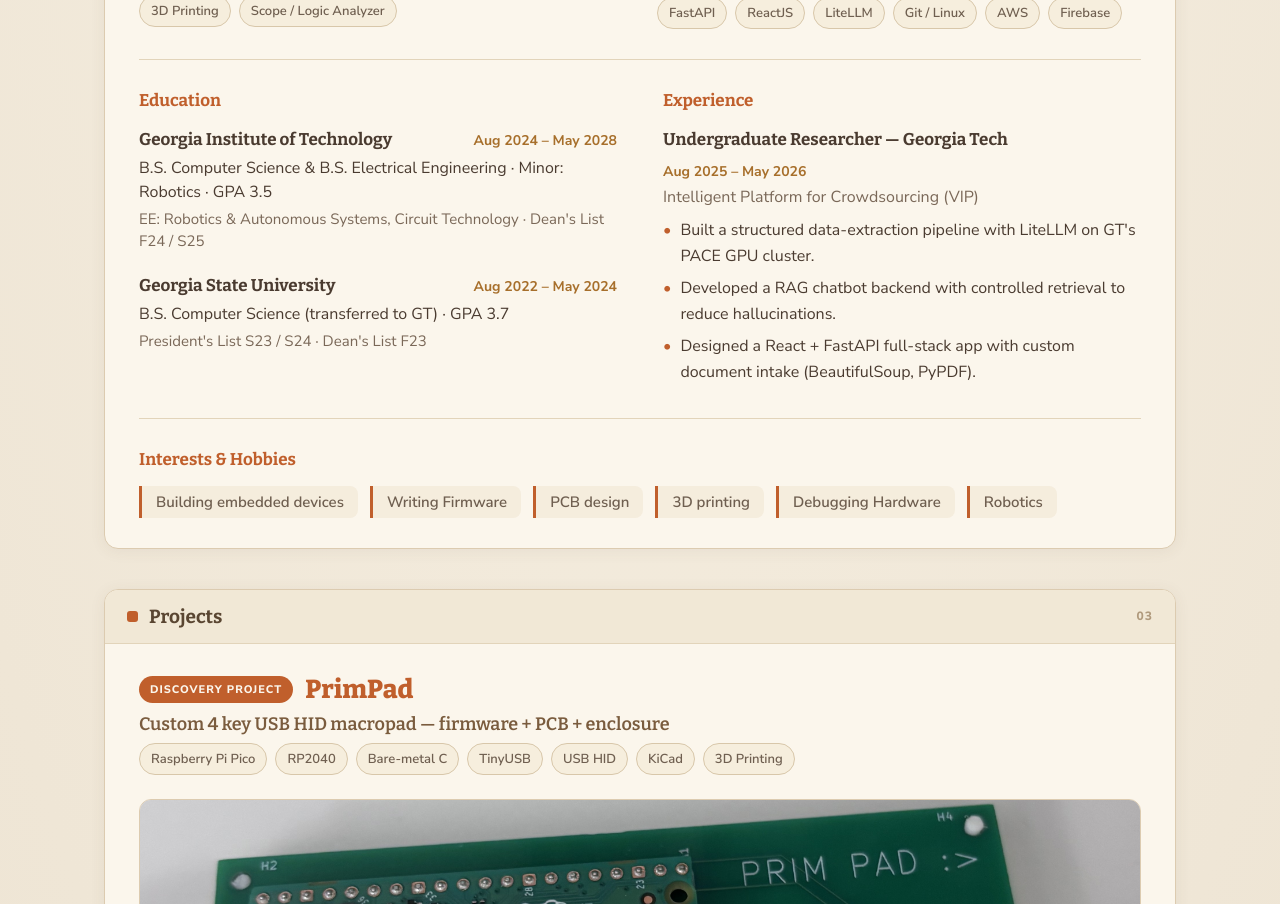
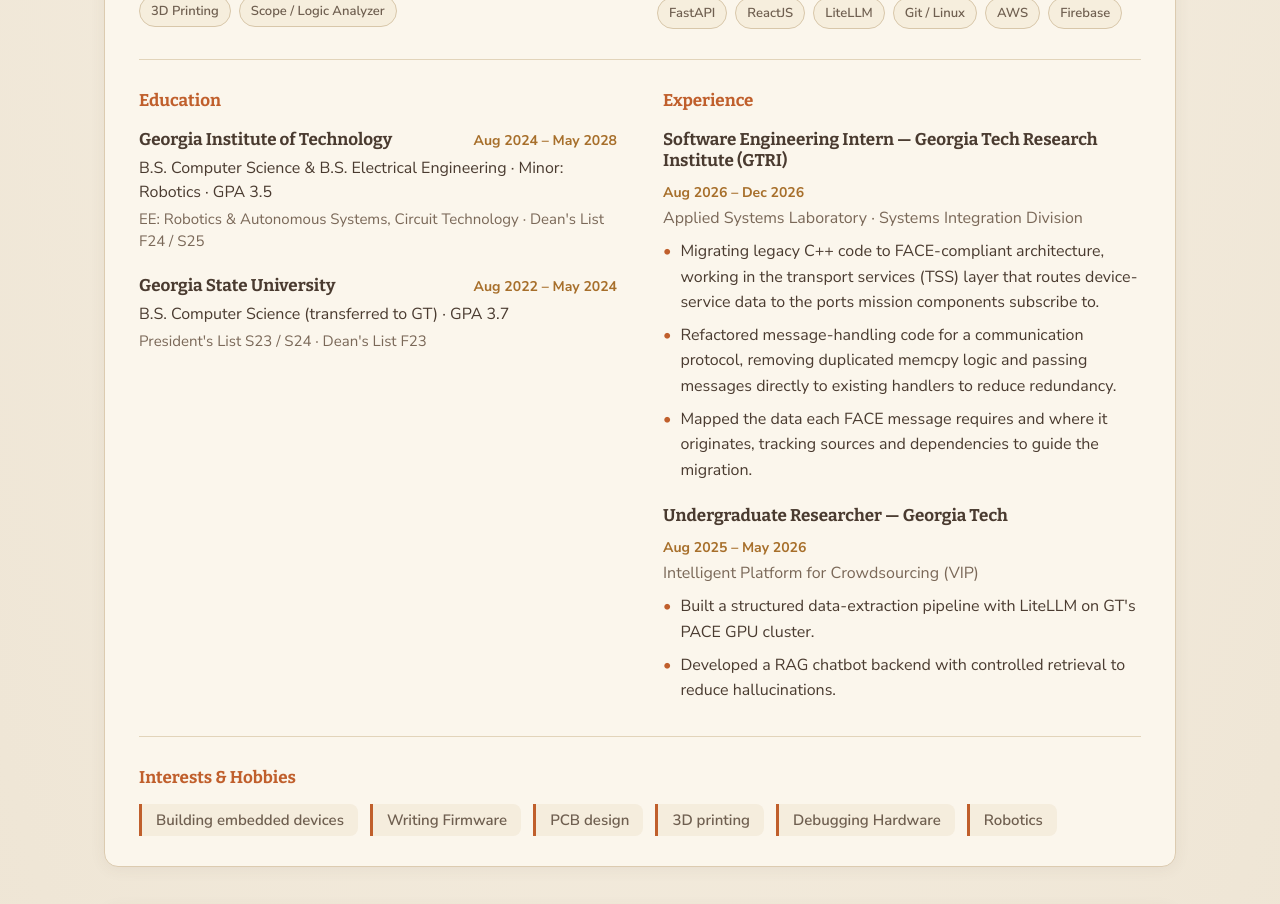
Before and after one commit to cyrusyong/eportfolio, a React (Vite) app: page / in a window 1280 px wide. Shown: the part 1420-2324 px from the top of the page. Built offline with nearby package versions, Linux system fonts and the light colour scheme.

Commit message:
changed experience and status

```diff
--- a/src/components/About.jsx
+++ b/src/components/About.jsx
@@ -64,7 +64,7 @@ const glanceItems = [
   { label: "Location", value: "Atlanta, GA" },
   { label: "Focus", value: "Embedded / Firmware" },
   { label: "Stack", value: "Bare-metal C" },
-  { label: "Status", value: "Learning & Building", accent: true },
+  { label: "Status", value: "Interning & Building", accent: true },
 ];
 
 export default function About() {
--- a/src/components/Background.jsx
+++ b/src/components/Background.jsx
@@ -143,6 +143,34 @@ export default function Background() {
               fontFamily: "'Bitter', serif", fontWeight: 700, fontSize: 17,
               color: 'var(--acc, #c05f2c)', marginBottom: 18,
             }}>Experience</div>
+
+            <div style={{ marginBottom: 22 }}>
+              <div style={{ display: 'flex', justifyContent: 'space-between', gap: 12, flexWrap: 'wrap', alignItems: 'baseline' }}>
+                <span style={{ fontFamily: "'Bitter', serif", fontWeight: 700, fontSize: 17, color: '#4a3b30' }}>
+                  Software Engineering Intern — Georgia Tech Research Institute (GTRI)
+                </span>
+                <span style={{ fontWeight: 700, fontSize: 14, color: '#a76f2b', whiteSpace: 'nowrap' }}>
+                  Aug 2026 – Dec 2026
+                </span>
+              </div>
+              <div style={{ fontSize: 16, color: '#7a6858', marginTop: 5 }}>
+                Applied Systems Laboratory · Systems Integration Division
+              </div>
+              <div style={{ fontSize: 16, color: '#4a3b30', marginTop: 10, lineHeight: 1.6 }}>
+                {[
+                  'Migrating legacy C++ code to FACE-compliant architecture, working in the transport services (TSS) layer that routes device-service data to the ports mission components subscribe to.',
+                  'Refactored message-handling code for a communication protocol, removing duplicated memcpy logic and passing messages directly to existing handlers to reduce redundancy.',
+                  'Mapped the data each FACE message requires and where it originates, tracking sources and dependencies to guide the migration.',
+                ].map((bullet, i) => (
+                  <div key={i} style={{ display: 'flex', gap: 9, marginBottom: i < 2 ? 7 : 0 }}>
+                    <span style={{ color: 'var(--acc, #c05f2c)', fontWeight: 800 }}>•</span>
+                    <span>{bullet}</span>
+                  </div>
+                ))}
+              </div>
+            </div>
+
+            <div>
               <div style={{ display: 'flex', justifyContent: 'space-between', gap: 12, flexWrap: 'wrap', alignItems: 'baseline' }}>
                 <span style={{ fontFamily: "'Bitter', serif", fontWeight: 700, fontSize: 17, color: '#4a3b30' }}>
                   Undergraduate Researcher — Georgia Tech
@@ -158,14 +186,15 @@ export default function Background() {
                 {[
                   'Built a structured data-extraction pipeline with LiteLLM on GT\'s PACE GPU cluster.',
                   'Developed a RAG chatbot backend with controlled retrieval to reduce hallucinations.',
-                'Designed a React + FastAPI full-stack app with custom document intake (BeautifulSoup, PyPDF).',
                 ].map((bullet, i) => (
-                <div key={i} style={{ display: 'flex', gap: 9, marginBottom: i < 2 ? 7 : 0 }}>
+                  <div key={i} style={{ display: 'flex', gap: 9, marginBottom: i < 1 ? 7 : 0 }}>
                     <span style={{ color: 'var(--acc, #c05f2c)', fontWeight: 800 }}>•</span>
                     <span>{bullet}</span>
                   </div>
                 ))}
               </div>
+            </div>
+
           </div>
 
         </div>
```
Lines whose indentation alone changed are shown as unchanged.
